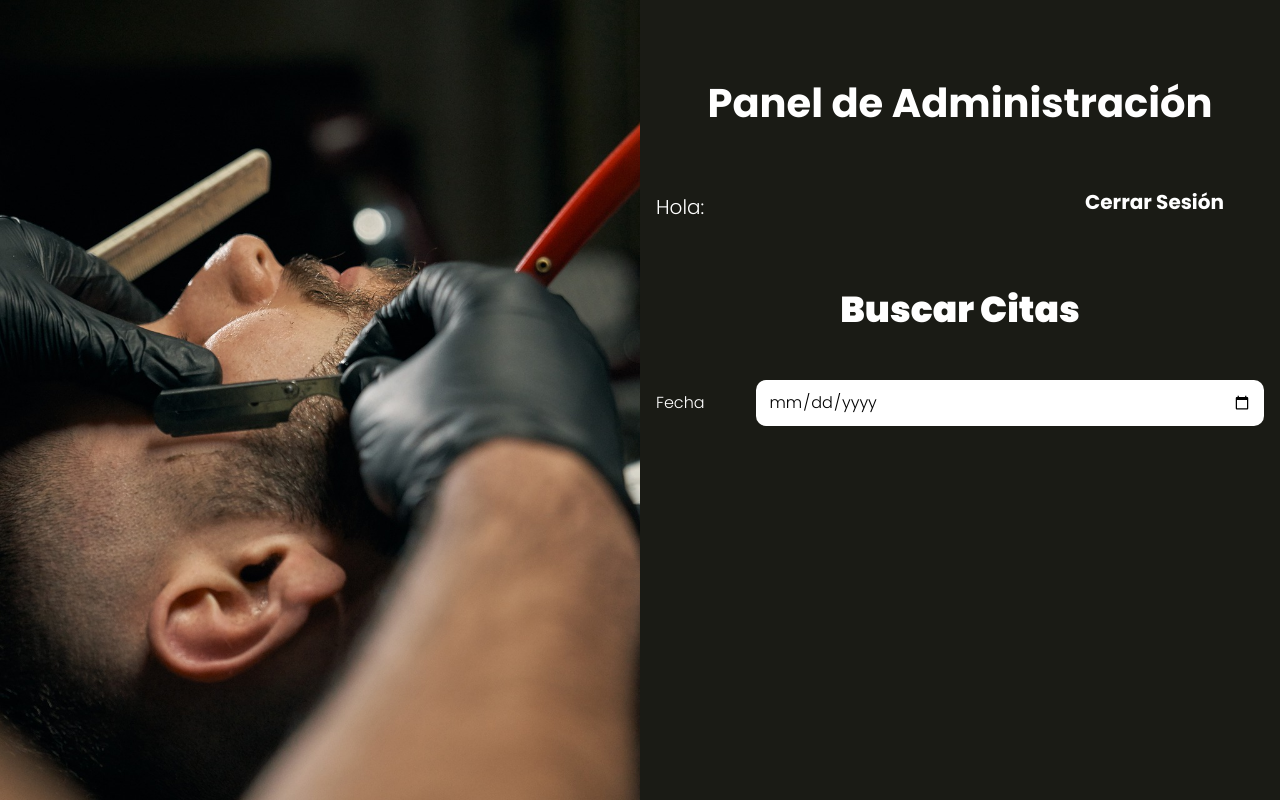
After one commit to ArturoValv/AppSalon, a PHP site: the page made by views/admin/index.php in a window 1280 px wide. The commit adds this page. Run offline with PHP 8.4, Linux system fonts and the light colour scheme; the template is opened without the code that fills it, so the values that code supplies are empty.

Commit message:
se comenzo a trabajar con el admin de citas para mostrar las citas ya programadas, se creo la consulta de citas

```diff
--- a/public/index.php
+++ b/public/index.php
@@ -2,10 +2,11 @@
 
 require_once __DIR__ . '/../includes/app.php';
 
+use MVC\Router;
 use Controllers\APIController;
 use Controllers\CitaController;
+use Controllers\AdminController;
 use Controllers\LoginController;
-use MVC\Router;
 
 $router = new Router();
 
@@ -30,6 +31,7 @@ $router->get('/mensaje', [LoginController::class, 'mensaje']);
 
 //Area Privada
 $router->get('/cita', [CitaController::class, 'index']);
+$router->get('/admin', [AdminController::class, 'index']);
 
 //API de Citas
 $router->get('/api/servicios', [APIController::class, 'index']);
--- a/src/scss/layout/_UI.scss
+++ b/src/scss/layout/_UI.scss
@@ -24,3 +24,18 @@
     padding: 3rem 0;
   }
 }
+
+.barra {
+  margin: v.$separacion 0;
+
+  @include m.tablet {
+    display: flex;
+    justify-content: space-between;
+    align-self: center;
+  }
+
+  .boton {
+    @include m.boton(v.$negro, v.$blanco);
+    margin: 0;
+  }
+}
--- /dev/null
+++ b/views/admin/index.php
@@ -0,0 +1,21 @@
+<h1 class="nombre-pagina">
+    Panel de Administración
+</h1>
+
+<?php
+include_once __DIR__ . '/../templates/barra.php';
+?>
+
+<h2>Buscar Citas</h2>
+
+<div class="busqueda">
+    <div class="formulario">
+        <div class="campo">
+            <label for="fecha">Fecha</label>
+            <input type="date" id="fecha" name="fecha">
+        </div>
+    </div>
+</div>
+
+
+<div id="citas-admin"></div>
--- a/views/cita/index.php
+++ b/views/cita/index.php
@@ -1,9 +1,9 @@
 <h1 class="nombre-pagina">Crear Nueva Cita</h1>
 <p class="descripcion-pagina">Elige tus servicios y coloca tus datos</p>
 
-<div class="barra">
-    <p>Hola: <?php echo $nombre ?? ''; ?> </p>
-</div>
+<?php
+include_once __DIR__ . '/../templates/barra.php';
+?>
 
 <div id="app">
 
--- /dev/null
+++ b/views/templates/barra.php
@@ -0,0 +1,5 @@
+<div class="barra">
+    <p>Hola: <?php echo $nombre ?? ''; ?> </p>
+
+    <a href="/logout" class="boton">Cerrar Sesión</a>
+</div>
```
Also changed, not shown: controllers/AdminController.php (added, +35 -0 lines), controllers/LoginController.php (+6 -1 lines), models/ActiveRecord.php (+8 -0 lines), models/AdminCita.php (added, +29 -0 lines), public/build/css/app.css, 1 other file.
